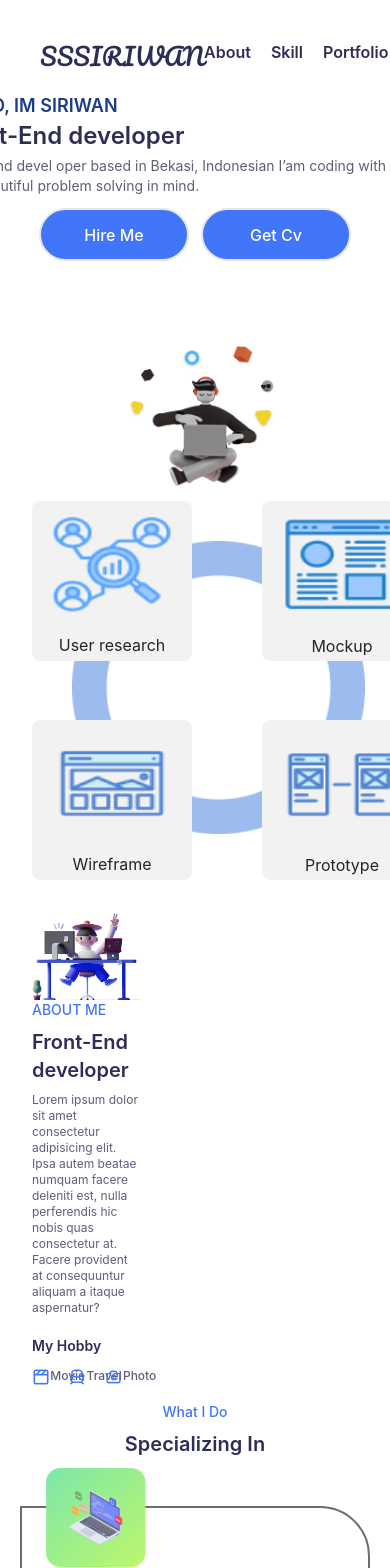
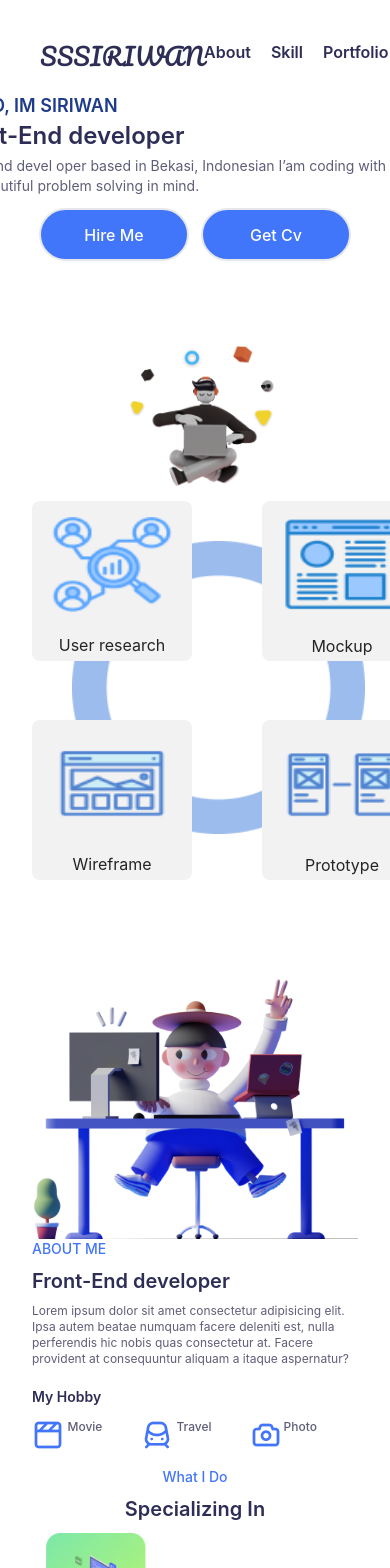
Before and after one commit to sssiriwan/My-Resume-Web-Design, a React (Vite) app: page / in a window 390 px wide. Shown: the top 1568 px of the page. Built offline with nearby package versions, Linux system fonts and the light colour scheme.

Commit message:
fix:edit-responsive

```diff
--- a/src/components/Header.jsx
+++ b/src/components/Header.jsx
@@ -1,7 +1,7 @@
 import { useNavigate } from "react-router-dom";
 
 function Header() {
-  const navigate = useNavigate();
+
   return (
     <div id="wrapper-header" className=" w-full flex justify-between p-2">
       {/* กล่องซ้าย */}
@@ -14,6 +14,7 @@ function Header() {
         <a className="text-nm text-[#2E2D56]  hover:text-[#5F5E79] font-semibold" href="#app-wrapper-contact">Contact</a>
       </div>
     </div>
+
   );
 }
 export default Header;
--- a/src/components/Skill.jsx
+++ b/src/components/Skill.jsx
@@ -6,7 +6,7 @@ function Skill(props) {
     >
       <img
         id="skill-image"
-        className=" absolute left-6 -top-10 w-[100px] "
+        className="  absolute left-6 -top-10 w-[100px] "
         src={props.image}
       />
       <div
--- a/src/pages/AboutmePage.jsx
+++ b/src/pages/AboutmePage.jsx
@@ -1,8 +1,8 @@
 function AboutmePage() {
   return (
-    <div id="app-wrapper-aboutme" className=" items-center justify-center lg:flex">
+    <div id="app-wrapper-aboutme" className=" w-full grid grid-cols-1 lg:grid-cols-3 place-items-center ">
       {/* กล่อง1 อนาคตจะแก้เป็นของ Full-stack dev*/}
-      <div className="w-1/3 h-11/12">
+      <div className="w-full h-11/12 ">
         <div id="skilss" className=" w-[390px] h-[379px]   relative ">
           <img
             className="   absolute z-0 w-3/4 left-10 top-10"
@@ -48,13 +48,13 @@ function AboutmePage() {
         </div>
       </div>
       {/* กล่อง2 */}
-      <div id="saly" className=" w-1/3 h-11/12">
-        <img className="image-saly" src="/image/Saly-10.png" />
+      <div id="saly" className=" w-full h-11/12">
+        <img className=" w-11-12  " src="/image/Saly-10.png" />
       </div>
       {/* กล่อง3 */}
       <div
         id="aboutme"
-        className=" w-1/3 h-11/12 flex-col   text-left space-y-2"
+        className=" w-full h-11/12 flex-col   text-left space-y-2"
       >
         <div
           id="aboutme-title"
--- a/src/pages/ContactmePage.jsx
+++ b/src/pages/ContactmePage.jsx
@@ -7,7 +7,7 @@ function ContactmePage() {
         <p className=" text-sm text-[#4275FA] font-medium py-2">CONTACT ME</p>
         <p className="text-xl font-semibold  text-[#2E2D56]">Get In Touch</p>
       </div>
-      <div className="lg:grid gap-4 grid-cols-2">
+      <div className="grid gap-4 lg:grid-cols-2">
         {/* กล่องซ้าย */}
         <div
           id="contact-information"
--- a/src/pages/HomesPage.jsx
+++ b/src/pages/HomesPage.jsx
@@ -15,7 +15,7 @@ function HomePage() {
 
       <div id="app-wrapper-homepage" className="flex flex-col lg:flex-row items-center justify-center space-x-4 p-3">
         {/* กล่องซ้าย */}
-        <div id="title" className=" w-[496px] h-[249px] flex-col  text-left  space-y-1  ">
+        <div id="title" className=" w-[496px] h-[249px] flex-col   text-left  space-y-1  ">
           <div id="greeting-message"  className="w-full">
             <p id="greeting" className=" w-full text-lg font-semibold text-blue-900">HELLO, IM SIRIWAN</p>
             <p id="job-name" className=" w-full text-2xl font-semibold  text-[#2E2D56]">Front-End developer</p>
@@ -32,7 +32,7 @@ function HomePage() {
         {/* กล่องขวา */}
         <div id="hero-img" className="w-2/4 h-2/4 ">
           <img
-            className=" w-full  "
+            className=" w-11-12  "
             src="/image/hero-img.png"
           />
         </div>
--- a/src/pages/PortfolioPage.jsx
+++ b/src/pages/PortfolioPage.jsx
@@ -18,8 +18,9 @@ function PortfolioPage() {
       </div>
       <div className="protfolio-list">
         {/* map ตรงนี้นะ อยากให้กดเข้าไปดูแแล้วขึ้นตัวอย่างของหน้าเว็บนั้น */}
-        <div id="protfolio" className="lg:grid grid-rows-2 grid-flow-col gap-4 pb-3">
-          <img className="row-span-2" src="/image/unsplash_IyaNci0CyRk.png" />
+        <div id="protfolio" className="grid lg:grid-flow-col lg:grid-rows-2 place-items-center gap-4 pb-3">
+          <img className=" row-span-1 lg:row-span-2 h-full" src="/image/unsplash_qC2n6RQU4Vw.png"  />
+          {}
           {/* ต้องกลับมาแก้ส่วนนี้ให้เป็นเหมือนในรูปล่างนี้ */}
           <img className=" " src="/image/card-hover.png" />
           <img className="" src="/image/unsplash_7ZWVnVSaafY.png" />
--- a/src/pages/SkillPage.jsx
+++ b/src/pages/SkillPage.jsx
@@ -9,8 +9,9 @@ function SkillPage() {
       </div>
       <div
         id="skill-list"
-        className=" w-full flex-col items-center justify-center lg:grid gap-x-8 gap-y-14 grid-cols-3 place-items-center text-left "
+        className=" w-full grid grid-cols-1 lg:grid-cols-3  gap-x-8 gap-y-14 place-items-center text-left "
       >
+
 
         <Skill
           image="/image/Frame 1.png"
@@ -42,6 +43,7 @@ function SkillPage() {
           name="Teamwork"
           detail="mollis nunc sed id semper risus in hendrerit gravida rutrum quisque non tellus orci ac"
         />
+
       </div>
     </div>
   );
```
